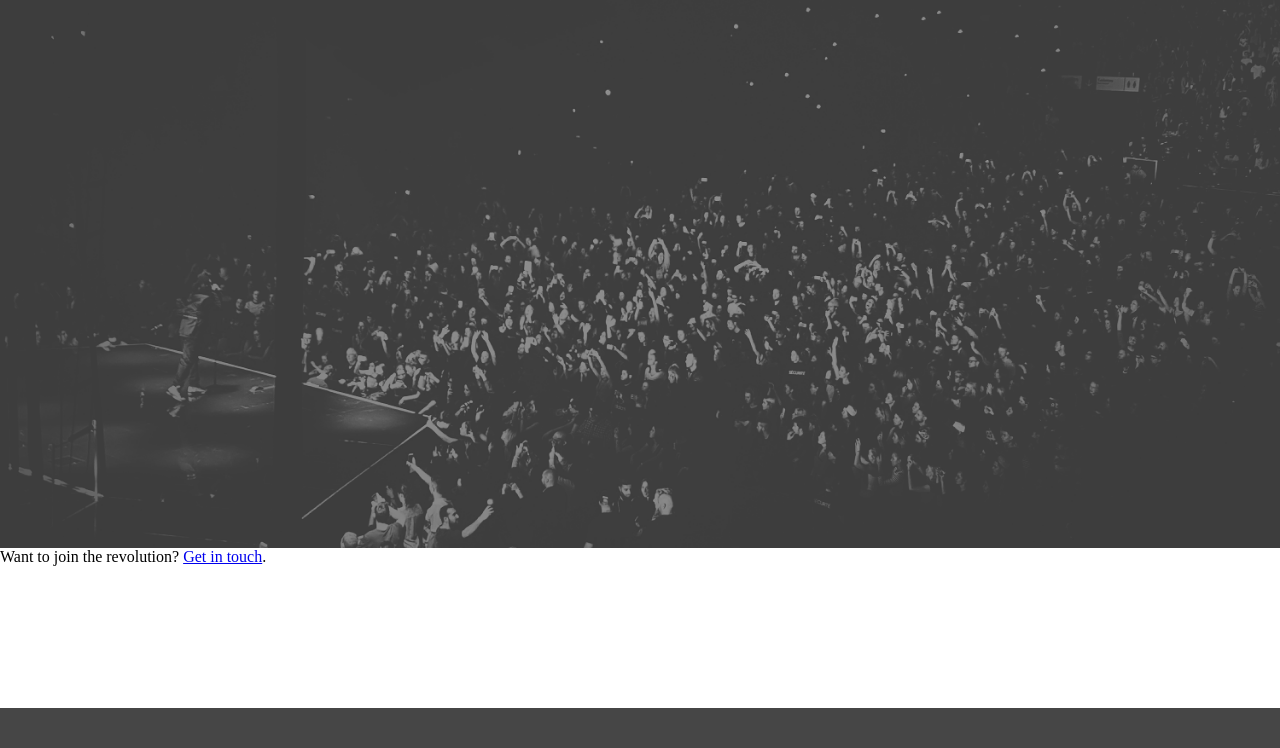
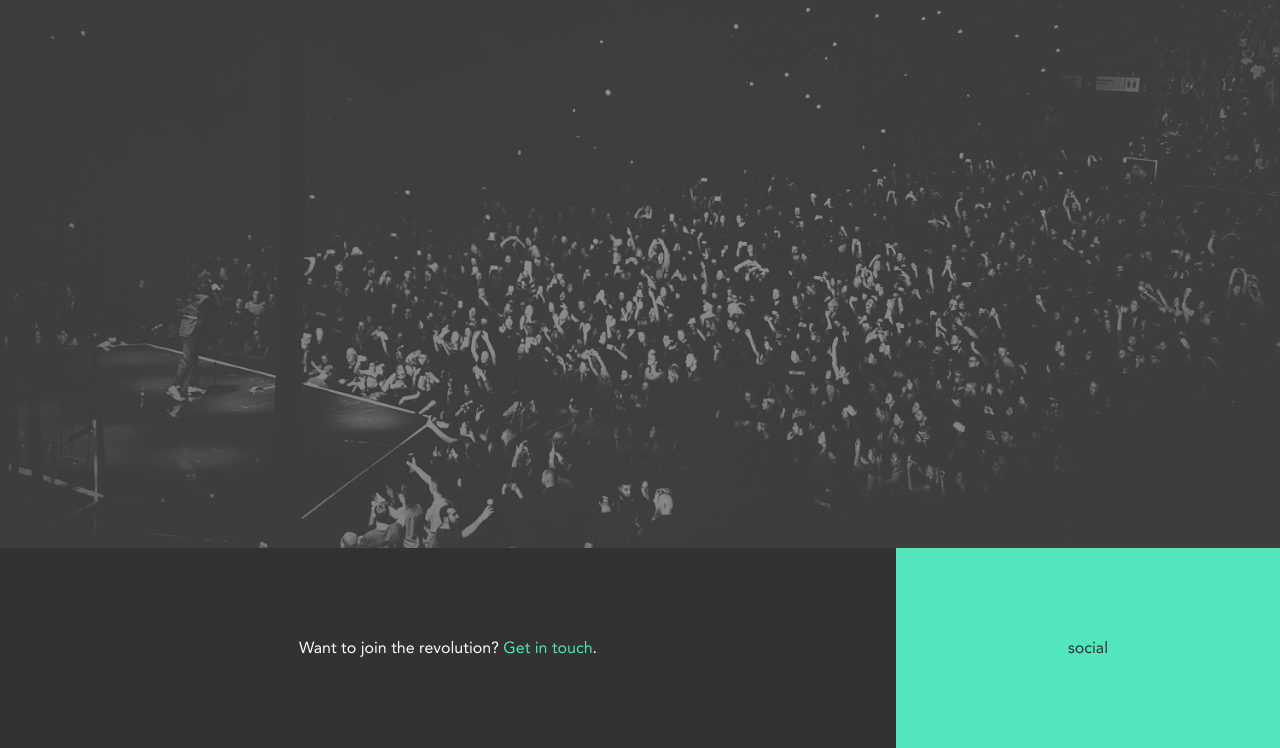
Before and after one commit to eric-shell/axiom, a plain HTML site: page index.html in a window 1280 px wide. Shown: the part 92-840 px from the top of the page. Before the commit the page ends 800 px from the top, so only its background shows below. Drawn offline with Linux system fonts and the light colour scheme.

Commit message:
Adding basic footer theming

```diff
--- a/index.html
+++ b/index.html
@@ -67,23 +67,37 @@
   <main>
 
     <section id="hero">
+      <div class="conatiner">
+      </div>
     </section>
 
     <section id="information">
+      <div class="conatiner">
+      </div>
     </section>
 
     <section id="features">
+      <div class="conatiner">
+      </div>
     </section>
 
     <section id="callout">
+      <div class="conatiner">
+      </div>
     </section>
 
   </main>
 
   <footer>
-    <div>
-        <p>Want to join the revolution? <a href="#">Get in touch</a>.</p>
+
+    <div class="footer-join">
+      <p>Want to join the revolution? <a href="#">Get in touch</a>.</p>
     </div>
+
+    <div class="footer-social">
+      <p>social</p>
+    </div>
+
   </footer>
 
 </body>
--- a/styles/base/_resets.scss
+++ b/styles/base/_resets.scss
@@ -35,3 +35,8 @@ body{
   font-size: 100%;
   text-rendering:optimizeLegibility;
 }
+
+// Setting basic container class
+.container{
+  width: $container;
+}
--- a/styles/base/_type.scss
+++ b/styles/base/_type.scss
@@ -35,23 +35,19 @@
   font-style: normal;
 }
 
-.oblique{
-  font-family: 'oblique', sans-serif;
-}
+$oblique: 'oblique', sans-serif;
+$roman: 'roman', sans-serif;
+$heavy: 'heavy', sans-serif;
 
-.roman{
-  font-family: 'roman', sans-serif;
-}
-
-.heavy{
-  font-family: 'heavy', sans-serif;
+body{
+  font-family: $roman;
 }
 
 .cta{
   padding: 15px 25px;
   border-radius: 2px;
   font-size: 14px;
-  font-family: 'heavy';
+  font-family: $heavy;
   text-transform: uppercase;
   text-decoration: none;
 
@@ -67,12 +63,3 @@
     }
   }
 }
-
-@media #{$small-up}{
-}
-
-@media #{$medium-up}{
-}
-
-@media #{$large-up}{
-}
--- a/styles/base/_variables.scss
+++ b/styles/base/_variables.scss
@@ -1,7 +1,8 @@
 // Colors
 $white: #ffffff;
-$gray-light: #464646;
-$gray-dark: #545454;
+$gray-light: #bcbcbc;
+$gray-medium: #545454;
+$gray-dark: #323232;
 $seafoam: #53e5bc;
 
 // Transistions
@@ -10,9 +11,12 @@ $out-transition: all .25s ease-in-out;
 
 // Screen size breakpoints
 $screen-small: 550px;
-$screen-medium: 1000px;
-$screen-large: 1250px;
+$screen-medium: 900px;
+$screen-large: 1184px;
 $screen-xlarge: 1600px;
+
+// Elements
+$container: 1184px;
 
 // Individual media queries
 $small-only: 'screen and (max-width: #{$screen-small})';
--- /dev/null
+++ b/styles/components/_footer.scss
@@ -0,0 +1,36 @@
+@media #{$small-up}{
+  footer{
+    display: flex;
+
+    .footer-join{
+      width: 70%;
+      height: 200px;
+      display: flex;
+      align-items: center;
+      justify-content: center;
+      color: $white;
+      background: $gray-dark;
+
+      a{
+        color: $seafoam;
+        text-decoration: none;
+      }
+    }
+
+    .footer-social{
+      width: 30%;
+      height: 200px;
+      display: flex;
+      align-items: center;
+      justify-content: center;
+      color: $gray-dark;
+      background: $seafoam;
+    }
+  }
+}
+
+@media #{$medium-up}{
+}
+
+@media #{$large-up}{
+}
--- a/styles/components/_header.scss
+++ b/styles/components/_header.scss
@@ -1,3 +1,4 @@
+@media #{$small-up}{
   header{
 
     .header-logo{
@@ -10,7 +11,14 @@ header{
 
     .header-cta{
       position: absolute;
-    right: 20px;
+      right: 30px;
       top: 36px;
     }
   }
+}
+
+@media #{$medium-up}{
+}
+
+@media #{$large-up}{
+}
--- a/styles/source.scss
+++ b/styles/source.scss
@@ -7,3 +7,4 @@
 
 @import "components/header";
 @import "components/hero";
+@import "components/footer";
```
Also changed, not shown: styles/components/_hero.scss (+8 -0 lines), styles/styles.min.css, 1 other file. Lines whose indentation alone changed are shown as unchanged.
